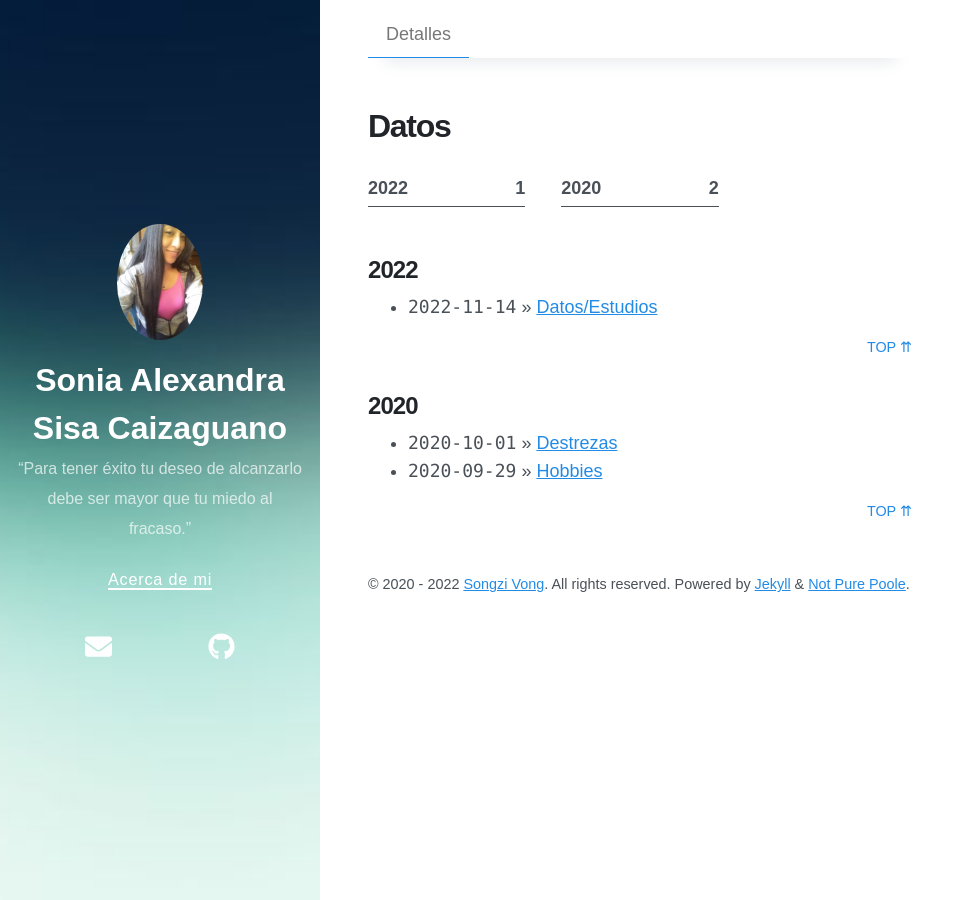
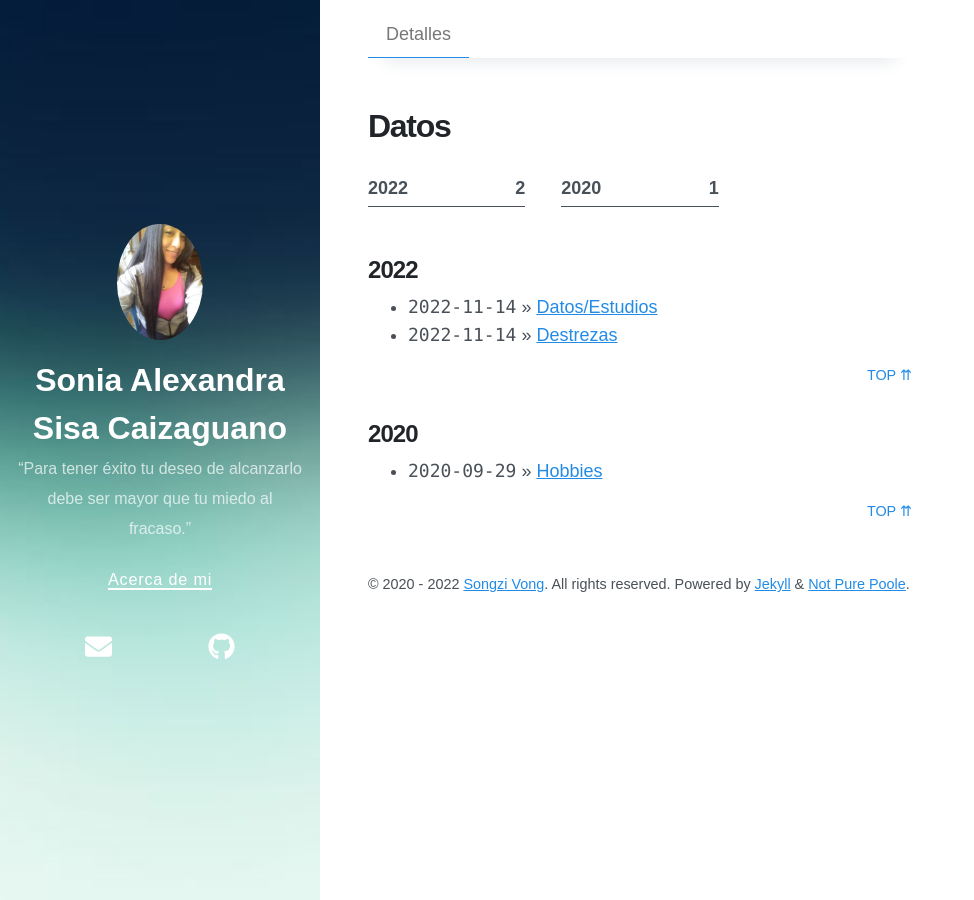
Before and after one commit to sonysc/sonysc.github.io, a Jekyll site: the page built from dates.md, in a window 1280 px wide. Shown: the whole page, without its empty margins (0-974 px from the left). Built offline with Jekyll 4.4.1, drawn with Linux system fonts in a browser that asks for light colours; nearby versions of some CDN libraries.

Commit message:
Update 2020-10-01-releasing-not-pure-poole-v0-1-0.md

```diff
--- a/_posts/2020-10-01-releasing-not-pure-poole-v0-1-0.md
+++ b/_posts/2020-10-01-releasing-not-pure-poole-v0-1-0.md
@@ -2,6 +2,7 @@
 layout: post
 title: Destrezas
 author: Sonia Sisa
+date: 2022-11-14 10:00 + 0800
 
 
 ---
```
